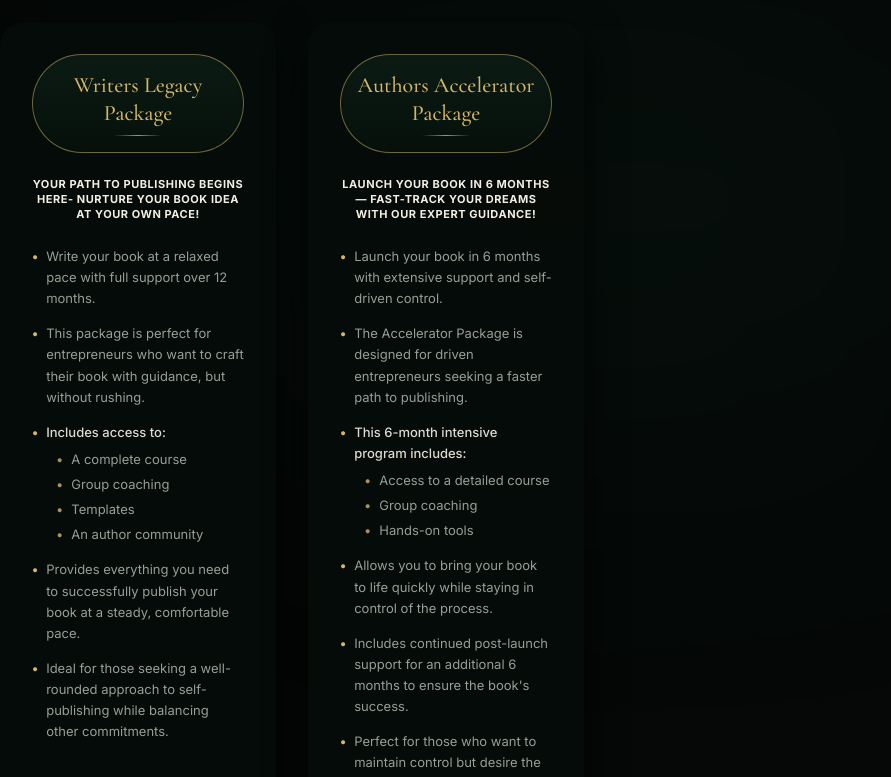
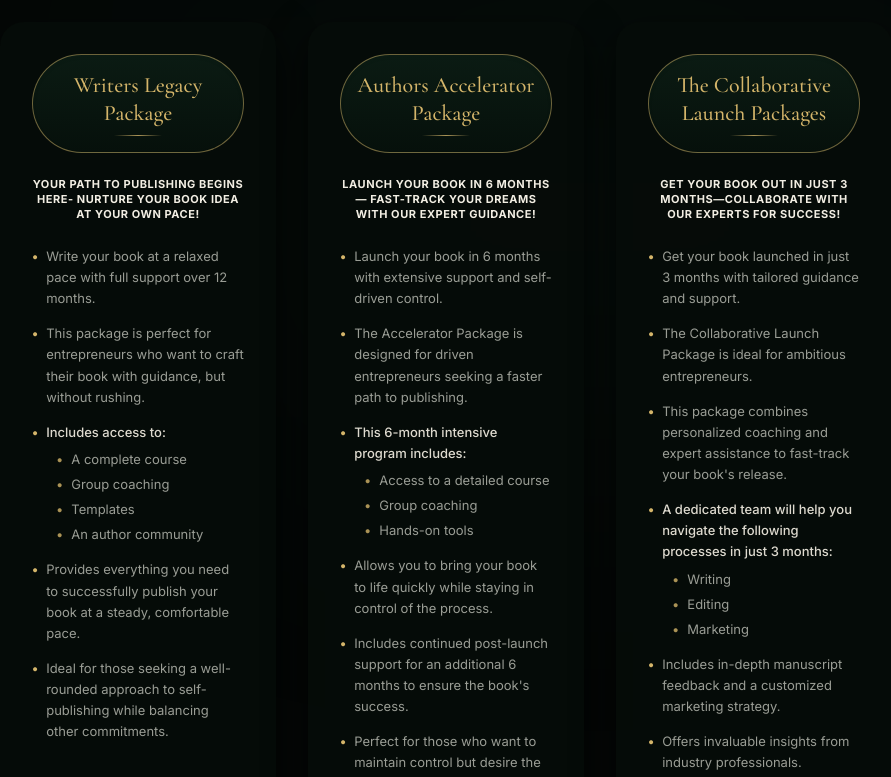
Before and after one commit to satyamsingh000121-hash/publishinghub, a Next.js app: page /our-offer in a window 1280 px wide. Shown: the part 520-1297 px from the top of the page, without its empty margins (40-931 px from the left). Built offline with nearby package versions, Linux system fonts and the light colour scheme.

Commit message:
price page 3

```diff
--- a/app/our-offer/page.tsx
+++ b/app/our-offer/page.tsx
@@ -74,38 +74,38 @@ const PACKAGES: PackageOffer[] = [
       },
     ],
   },
-  // {
-  //   id: "collaborative-launch",
-  //   title: "The Collaborative Launch Packages",
-  //   subtitle:
-  //     "GET YOUR BOOK OUT IN JUST 3 MONTHS—COLLABORATE WITH OUR EXPERTS FOR SUCCESS!",
-  //   price: "£ 10,000",
-  //   points: [
-  //     {
-  //       text: "Get your book launched in just 3 months with tailored guidance and support.",
-  //     },
-  //     {
-  //       text: "The Collaborative Launch Package is ideal for ambitious entrepreneurs.",
-  //     },
-  //     {
-  //       text: "This package combines personalized coaching and expert assistance to fast-track your book's release.",
-  //     },
-  //     {
-  //       subHeading:
-  //         "A dedicated team will help you navigate the following processes in just 3 months:",
-  //       subPoints: ["Writing", "Editing", "Marketing"],
-  //     },
-  //     {
-  //       text: "Includes in-depth manuscript feedback and a customized marketing strategy.",
-  //     },
-  //     {
-  //       text: "Offers invaluable insights from industry professionals.",
-  //     },
-  //     {
-  //       text: "Perfect for those who want hands-on support while ensuring their unique voice shines through in their book.",
-  //     },
-  //   ],
-  // },
+  {
+    id: "collaborative-launch",
+    title: "The Collaborative Launch Packages",
+    subtitle:
+      "GET YOUR BOOK OUT IN JUST 3 MONTHS—COLLABORATE WITH OUR EXPERTS FOR SUCCESS!",
+    price: "£ 10,000",
+    points: [
+      {
+        text: "Get your book launched in just 3 months with tailored guidance and support.",
+      },
+      {
+        text: "The Collaborative Launch Package is ideal for ambitious entrepreneurs.",
+      },
+      {
+        text: "This package combines personalized coaching and expert assistance to fast-track your book's release.",
+      },
+      {
+        subHeading:
+          "A dedicated team will help you navigate the following processes in just 3 months:",
+        subPoints: ["Writing", "Editing", "Marketing"],
+      },
+      {
+        text: "Includes in-depth manuscript feedback and a customized marketing strategy.",
+      },
+      {
+        text: "Offers invaluable insights from industry professionals.",
+      },
+      {
+        text: "Perfect for those who want hands-on support while ensuring their unique voice shines through in their book.",
+      },
+    ],
+  },
   // {
   //   id: "vip-experience",
   //   title: "Thoughts Leaders VIP Experience Package",
```
